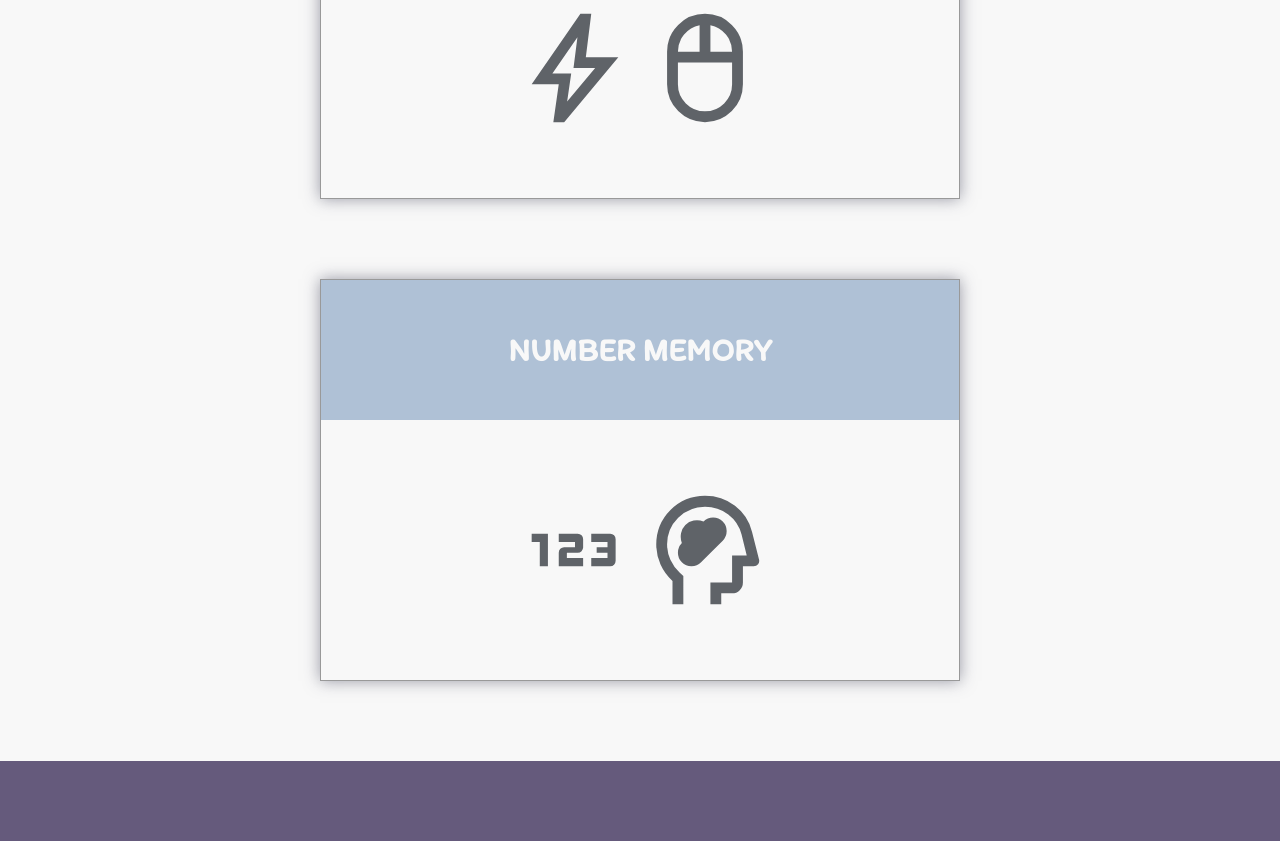
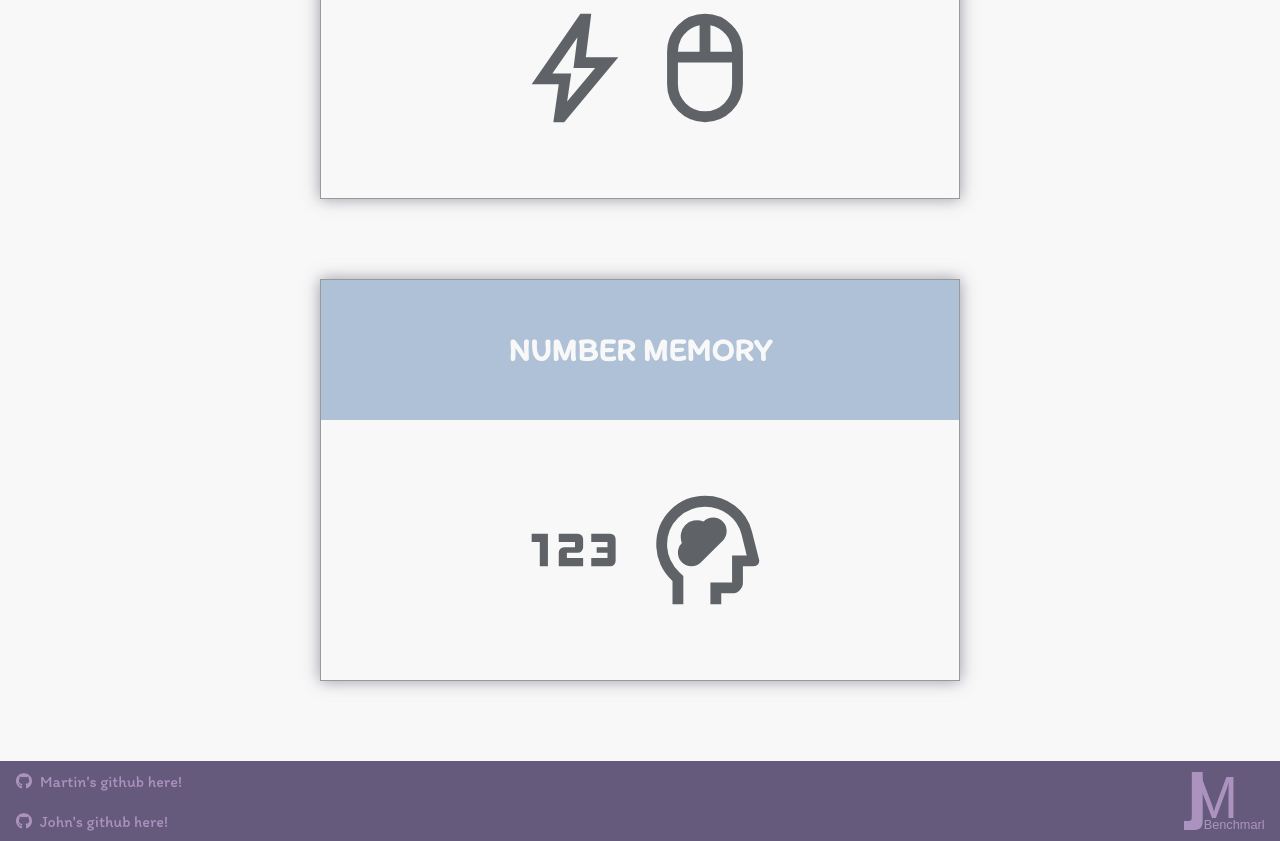
Before and after one commit to LLoydowski/PythonHumanBenchmark, a plain HTML site: page python/website/index.html in a window 1280 px wide. Shown: the part 1485-2326 px from the top of the page. Drawn offline with Linux system fonts and the light colour scheme.

Commit message:
another css changes (hope they're last)

```diff
--- a/python/website/default.css
+++ b/python/website/default.css
@@ -7,6 +7,15 @@ body {
 
 .hidden {
     display: none !important;
+}
+
+:root {
+    --lightBlue: #AFC1D6;
+    --white: #F8F8F8;
+    --purple: #655A7C;
+    --purpleL: #AB92BF;
+    --turquise: #BAE3DC;
+    --gray: #5F6368;
 }
 
 /*-----------------------Scroll-----------------------*/
@@ -104,5 +113,49 @@ nav {
 footer {
     background-color: var(--purple);
     height: 5rem;
-    margin-top: 5rem;;
+    margin-top: 5rem;
+    display: flex;
+    justify-content: space-between;
 }
+
+.rightFooter {
+    display: flex;
+    justify-content: center;
+    padding-right: 1rem;
+}
+
+.rightFooter img {
+    width: 5rem;
+}
+
+.leftFooter{
+    float: left;
+    display: flex;
+    flex-direction: column;
+    justify-content: space-around;
+    padding-left: 1rem;
+
+}
+
+.leftFooter a {
+    text-decoration: none;
+    color: var(--purpleL);
+    display: flex;
+    text-align: center;
+    align-items: center;
+    transition: transform 0.4s, filter 0.4s;
+}
+
+.leftFooter a img{
+    width: 1rem;
+    margin-right: 0.5rem;
+}
+
+.leftFooter a:hover{
+    transform: scale(1.1);
+    filter: brightness();
+}
+
+.rightFooter img, .leftFooter img {
+    filter: brightness(0) saturate(100%) invert(69%) sepia(46%) saturate(209%) hue-rotate(230deg) brightness(82%) contrast(91%);
+}
--- a/python/website/index.html
+++ b/python/website/index.html
@@ -1,12 +1,19 @@
 <!DOCTYPE html>
 <html lang="en">
+
 <head>
     <meta charset="UTF-8">
     <meta name="viewport" content="width=device-width, initial-scale=1.0">
-    <title>Document</title>
+    <title>JM Benchmarks</title>
+
+    <link rel="icon" href="resources/logo.svg" type="image/svg+xml">
+    <link rel="icon" href="resources/logo.svg" type="image/png">
+    <link rel="icon" href="resources/logo.svg" type="image/x-icon">
+
     <link rel="stylesheet" href="index.css">
     <link rel="stylesheet" href="default.css">
 </head>
+
 <body>
 
     <nav>
@@ -75,8 +82,23 @@
     </div>
 
     <footer>
+        <div class="leftFooter">
+
+            <a href="https://github.com/Martisos">
+                <img src="resources/github.svg">
+                <span>Martin's github here!</span>
+            </a>
+            <a href="https://github.com/LLoydowski">
+                <img src="resources/github.svg">
+                <span>John's github here!</span>
+            </a>
+        </div>
+        <div class="rightFooter">
+            <img src="resources/logo.svg">
+        </div>
 
     </footer>
 
 </body>
+
 </html>
```
Also changed, not shown: python/website/login.html (+5 -1 lines), python/website/numberMemory.html (+5 -1 lines), python/website/reactionTime.html (+1 -1 lines), python/website/signup.html (+5 -1 lines), python/website/verbalMemory.html (+5 -1 lines), python/website/resources/github.svg (added).
